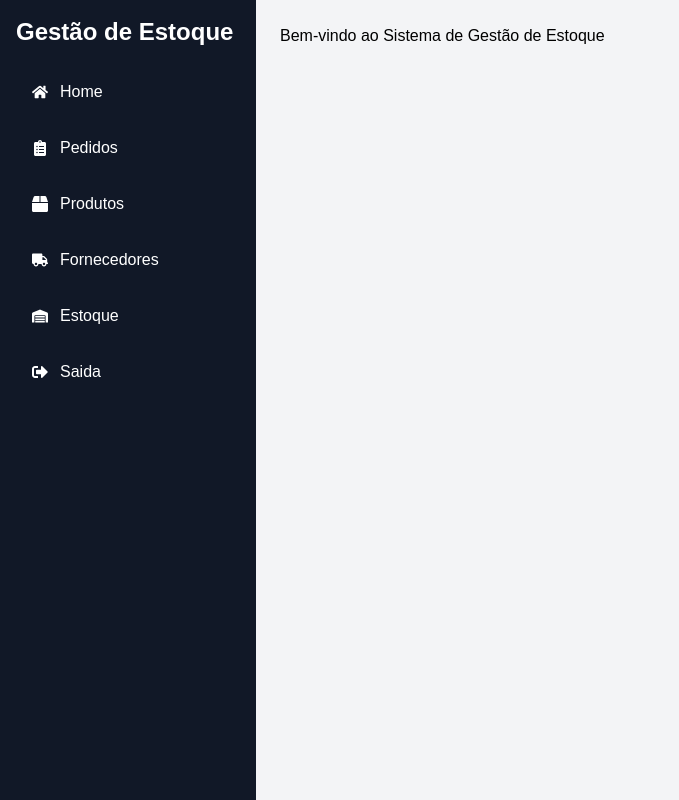
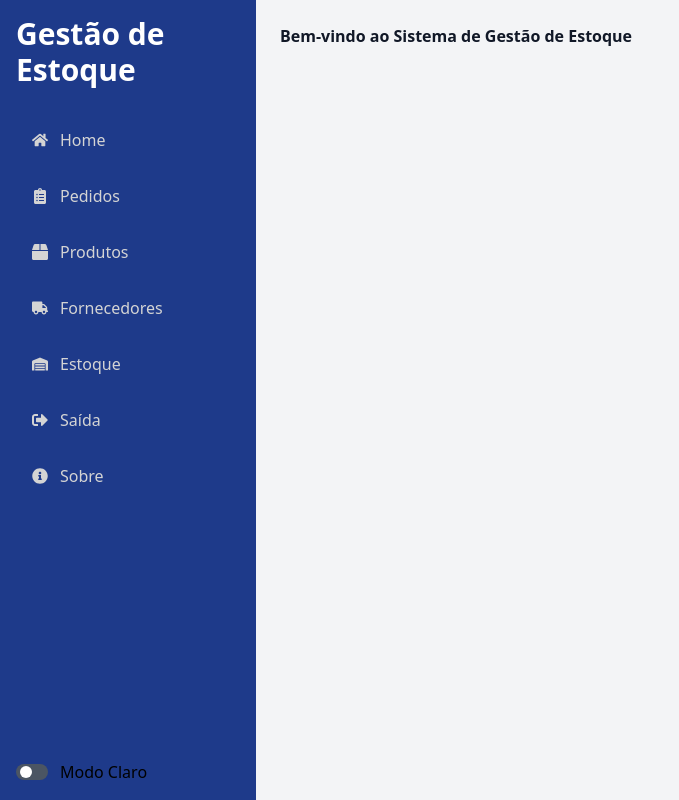
Before and after one commit to lucaserib/estoque-api, a Next.js app: page / in a window 1280 px wide. Shown: the whole page, without its empty margins (0-679 px from the left). Built offline with nearby package versions, Linux system fonts and the light colour scheme.

Commit message:
cadastro de produtos finalizado

```diff
--- /dev/null
+++ b/components/DarkModeToggle.tsx
@@ -0,0 +1,39 @@
+import { useState, useEffect } from "react";
+
+const DarkModeToggle = () => {
+  const [darkMode, setDarkMode] = useState(false);
+
+  useEffect(() => {
+    if (darkMode) {
+      document.documentElement.classList.add("dark");
+    } else {
+      document.documentElement.classList.remove("dark");
+    }
+  }, [darkMode]);
+
+  return (
+    <div className="pt-6">
+      <label className="flex items-center cursor-pointer">
+        <div className="relative">
+          <input
+            type="checkbox"
+            checked={darkMode}
+            onChange={() => setDarkMode(!darkMode)}
+            className="sr-only"
+          />
+          <div className="block bg-gray-600 w-8 h-4 rounded-full"></div>
+          <div
+            className={`dot absolute left-1 top-0.5 bg-white w-3 h-3 rounded-full transition ${
+              darkMode ? "transform translate-x-full bg-blue-500" : ""
+            }`}
+          ></div>
+        </div>
+        <div className="ml-3 text-black dark:text-gray-300">
+          {darkMode ? "Modo Escuro" : "Modo Claro"}
+        </div>
+      </label>
+    </div>
+  );
+};
+
+export default DarkModeToggle;
--- a/components/Layout.tsx
+++ b/components/Layout.tsx
@@ -1,6 +1,4 @@
-// components/Layout.tsx
-import { Sidebar } from "./Sidebar"; // Importar a Sidebar
-
+import { Sidebar } from "./Sidebar";
 import { ReactNode } from "react";
 
 interface LayoutProps {
@@ -9,14 +7,11 @@ interface LayoutProps {
 
 const Layout = ({ children }: LayoutProps) => {
   return (
-    <div className="flex min-h-screen">
-      {/* Sidebar à esquerda */}
+    <div className="flex">
       <Sidebar />
-
-      {/* Conteúdo principal */}
-      <main className="flex-grow p-6 bg-gray-100">
-        {children} {/* Renderiza o conteúdo da página aqui */}
-      </main>
+      <div className="flex-grow p-6 bg-gray-100 dark:bg-gray-800">
+        {children}
+      </div>
     </div>
   );
 };
--- a/components/Sidebar.tsx
+++ b/components/Sidebar.tsx
@@ -5,63 +5,78 @@ import {
   FaBox,
   FaTruck,
   FaWarehouse,
+  FaInfoCircle,
   FaSignOutAlt,
 } from "react-icons/fa";
+import DarkModeToggle from "./DarkModeToggle";
 
 export const Sidebar = () => {
   return (
-    <div className="w-64 h-screen bg-gray-900 text-white p-4">
-      <h2 className="text-2xl font-bold mb-6">Gestão de Estoque</h2>
-      <ul>
-        <li className="mb-4">
+    <div className="w-64 h-screen bg-blue-900 dark:bg-gray-900 text-white p-4 flex flex-col justify-between">
+      <div>
+        <h2 className="text-3xl font-bold mb-8">Gestão de Estoque</h2>
+        <ul className="space-y-4">
+          <li>
             <Link href="/" legacyBehavior>
-            <a className="flex items-center py-2 px-4 rounded hover:bg-gray-700">
+              <a className="flex items-center py-2 px-4 rounded-md hover:bg-blue-700 dark:hover:bg-gray-700 transition-colors">
                 <FaHome className="mr-3" />
                 Home
               </a>
             </Link>
           </li>
-        <li className="mb-4">
+          <li>
             <Link href="/pedidos" legacyBehavior>
-            <a className="flex items-center py-2 px-4 rounded hover:bg-gray-700">
+              <a className="flex items-center py-2 px-4 rounded-md hover:bg-blue-700 dark:hover:bg-gray-700 transition-colors">
                 <FaClipboardList className="mr-3" />
                 Pedidos
               </a>
             </Link>
           </li>
-        <li className="mb-4">
+          <li>
             <Link href="/produtos" legacyBehavior>
-            <a className="flex items-center py-2 px-4 rounded hover:bg-gray-700">
+              <a className="flex items-center py-2 px-4 rounded-md hover:bg-blue-700 dark:hover:bg-gray-700 transition-colors">
                 <FaBox className="mr-3" />
                 Produtos
               </a>
             </Link>
           </li>
-        <li className="mb-4">
+          <li>
             <Link href="/fornecedores" legacyBehavior>
-            <a className="flex items-center py-2 px-4 rounded hover:bg-gray-700">
+              <a className="flex items-center py-2 px-4 rounded-md hover:bg-blue-700 dark:hover:bg-gray-700 transition-colors">
                 <FaTruck className="mr-3" />
                 Fornecedores
               </a>
             </Link>
           </li>
-        <li className="mb-4">
+          <li>
             <Link href="/estoque" legacyBehavior>
-            <a className="flex items-center py-2 px-4 rounded hover:bg-gray-700">
+              <a className="flex items-center py-2 px-4 rounded-md hover:bg-blue-700 dark:hover:bg-gray-700 transition-colors">
                 <FaWarehouse className="mr-3" />
                 Estoque
               </a>
             </Link>
           </li>
-        <li className="mb-4">
+          <li>
             <Link href="/saida" legacyBehavior>
-            <a className="flex items-center py-2 px-4 rounded hover:bg-gray-700">
+              <a className="flex items-center py-2 px-4 rounded-md hover:bg-blue-700 dark:hover:bg-gray-700 transition-colors">
                 <FaSignOutAlt className="mr-3" />
-              Saida
+                Saída
+              </a>
+            </Link>
+          </li>
+          <li>
+            <Link href="/about" legacyBehavior>
+              <a className="flex items-center py-2 px-4 rounded-md hover:bg-blue-700 dark:hover:bg-gray-700 transition-colors">
+                <FaInfoCircle className="mr-3" />
+                Sobre
               </a>
             </Link>
           </li>
         </ul>
       </div>
+
+      {/* Dark Mode Toggle */}
+      <DarkModeToggle />
+    </div>
   );
 };
--- a/pages/_app.tsx
+++ b/pages/_app.tsx
@@ -1,6 +1,5 @@
 import "../styles/global.css"; // Certifique-se de que o caminho está correto
 import type { AppProps } from "next/app";
-import { Sidebar } from "../components/Sidebar"; // Ajuste o caminho conforme necessário
 import Layout from "../components/Layout";
 
 function MyApp({ Component, pageProps }: AppProps) {
--- a/pages/produtos.tsx
+++ b/pages/produtos.tsx
@@ -0,0 +1,79 @@
+import { useState } from "react";
+import DarkModeToggle from "../components/DarkModeToggle";
+
+const Produtos = () => {
+  const [nome, setNome] = useState("");
+  const [sku, setSku] = useState("");
+  const [message, setMessage] = useState("");
+
+  const handleSubmit = async (e: React.FormEvent) => {
+    e.preventDefault();
+
+    const produto = { nome, sku };
+
+    try {
+      const response = await fetch("/api/produtos", {
+        method: "POST",
+        headers: {
+          "Content-Type": "application/json",
+        },
+        body: JSON.stringify(produto),
+      });
+
+      if (response.ok) {
+        setMessage("Produto cadastrado com sucesso!");
+        setNome("");
+        setSku("");
+      } else {
+        setMessage("Erro ao cadastrar produto.");
+      }
+    } catch (error) {
+      console.error("Erro ao cadastrar produto:", error);
+      setMessage("Erro ao cadastrar produto.");
+    }
+  };
+
+  return (
+    <div className="max-w-md mx-auto mt-10 p-6 bg-white dark:bg-gray-800 rounded-md shadow-md">
+      <h1 className="text-2xl font-bold mb-4 text-gray-900 dark:text-gray-100">
+        Cadastrar Produto
+      </h1>
+      <form onSubmit={handleSubmit}>
+        <div className="mb-4">
+          <label className="block text-sm font-medium text-gray-700 dark:text-gray-300">
+            Nome
+          </label>
+          <input
+            type="text"
+            value={nome}
+            onChange={(e) => setNome(e.target.value)}
+            className="mt-1 block w-full px-3 py-2 border border-gray-300 dark:border-gray-600 rounded-md shadow-lg focus:outline-none focus:ring-indigo-500 focus:border-indigo-500 sm:text-sm bg-white dark:bg-gray-600 text-gray-900 dark:text-gray-100"
+            required
+          />
+        </div>
+        <div className="mb-4">
+          <label className="block text-sm font-medium text-gray-700 dark:text-gray-300">
+            SKU
+          </label>
+          <input
+            type="text"
+            value={sku}
+            onChange={(e) => setSku(e.target.value)}
+            className="mt-1 block w-full px-3 py-2 border border-gray-300 dark:border-gray-600 rounded-md shadow-lg focus:outline-none focus:ring-indigo-500 focus:border-indigo-500 sm:text-sm bg-white dark:bg-gray-600 text-gray-900 dark:text-gray-100"
+            required
+          />
+        </div>
+        <button
+          type="submit"
+          className="w-full py-2 px-4 bg-indigo-600 text-white rounded-md hover:bg-indigo-700 focus:outline-none focus:ring-2 focus:ring-indigo-500 focus:ring-offset-2 dark:focus:ring-offset-gray-800"
+        >
+          Cadastrar Produto
+        </button>
+      </form>
+      {message && <p className="mt-4 text-center text-red-500">{message}</p>}
+      <DarkModeToggle />
+    </div>
+  );
+};
+
+export default Produtos;
--- a/styles/global.css
+++ b/styles/global.css
@@ -2,10 +2,25 @@
 @tailwind components;
 @tailwind utilities;
 
-/* Estilos globais */
+html {
+  scroll-behavior: smooth;
+}
+
 body {
-  font-family: "Arial", sans-serif;
-  margin: 0;
-  padding: 0;
-  box-sizing: border-box;
+  @apply bg-white dark:bg-gray-900 text-gray-900 dark:text-gray-200 transition-colors duration-300;
 }
+
+a {
+  @apply text-neutral-300 dark:text-blue-400;
+}
+
+h1,
+h2 {
+  @apply font-bold;
+}
+
+input,
+textarea,
+select {
+  @apply bg-white dark:bg-gray-700 text-gray-900 dark:text-gray-100 border border-gray-300 dark:border-gray-600 rounded-md shadow-sm focus:outline-none focus:ring-indigo-500 focus:border-indigo-500;
+}
--- a/tailwind.config.js
+++ b/tailwind.config.js
@@ -1,10 +1,19 @@
+/** @type {import('tailwindcss').Config} */
 module.exports = {
+  darkMode: "class", // Ativando modo escuro
   content: [
-    "./pages/**/*.{js,ts,jsx,tsx}", // Páginas do Next.js
-    "./components/**/*.{js,ts,jsx,tsx}", // Componentes do Next.js
+    "./pages/**/*.{js,ts,jsx,tsx}",
+    "./components/**/*.{js,ts,jsx,tsx}",
   ],
   theme: {
-    extend: {},
+    extend: {
+      colors: {
+        blue: {
+          900: "#1e3a8a", // Azul mais forte
+          700: "#2563eb",
+        },
+      },
+    },
   },
   plugins: [],
 };
```
Lines whose indentation alone changed are shown as unchanged.
